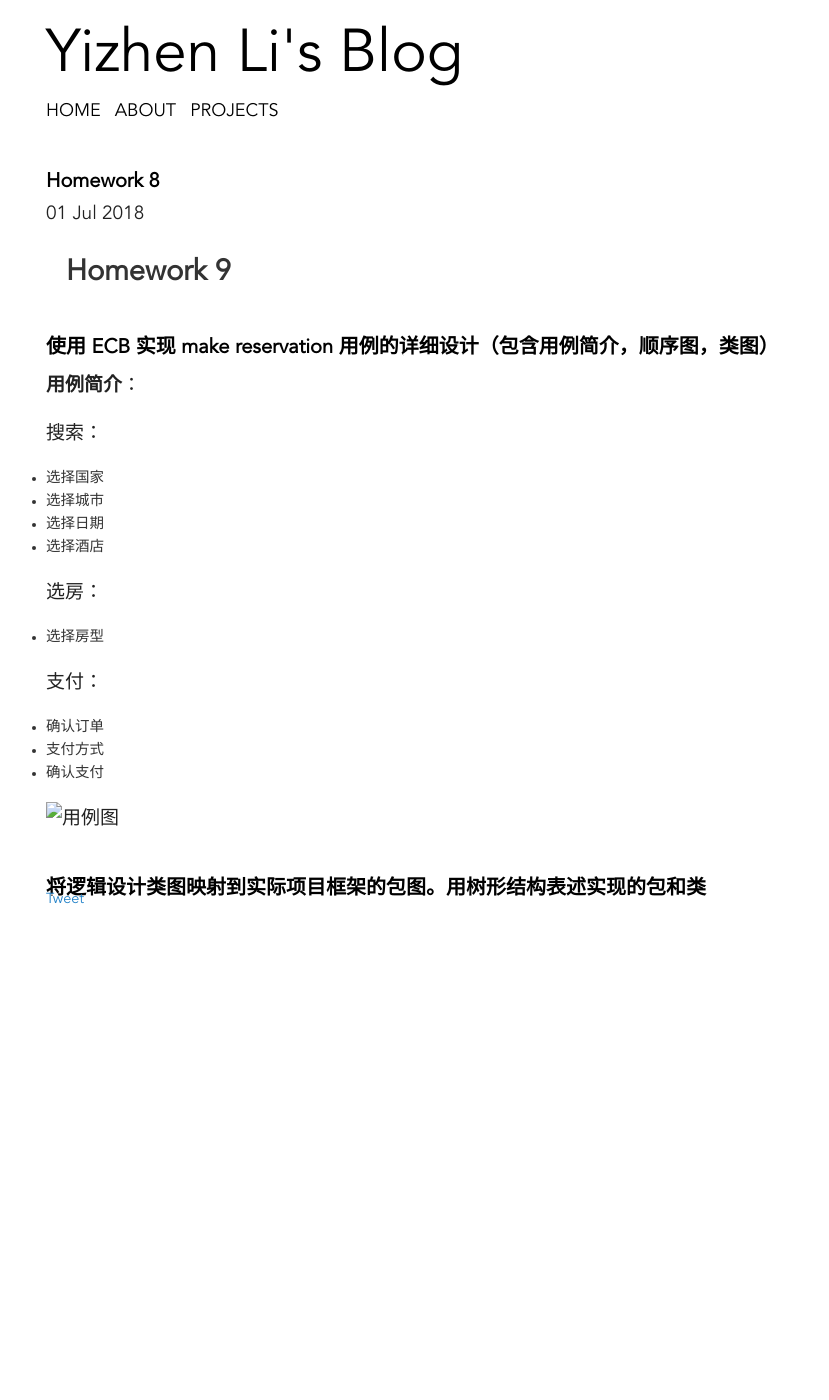
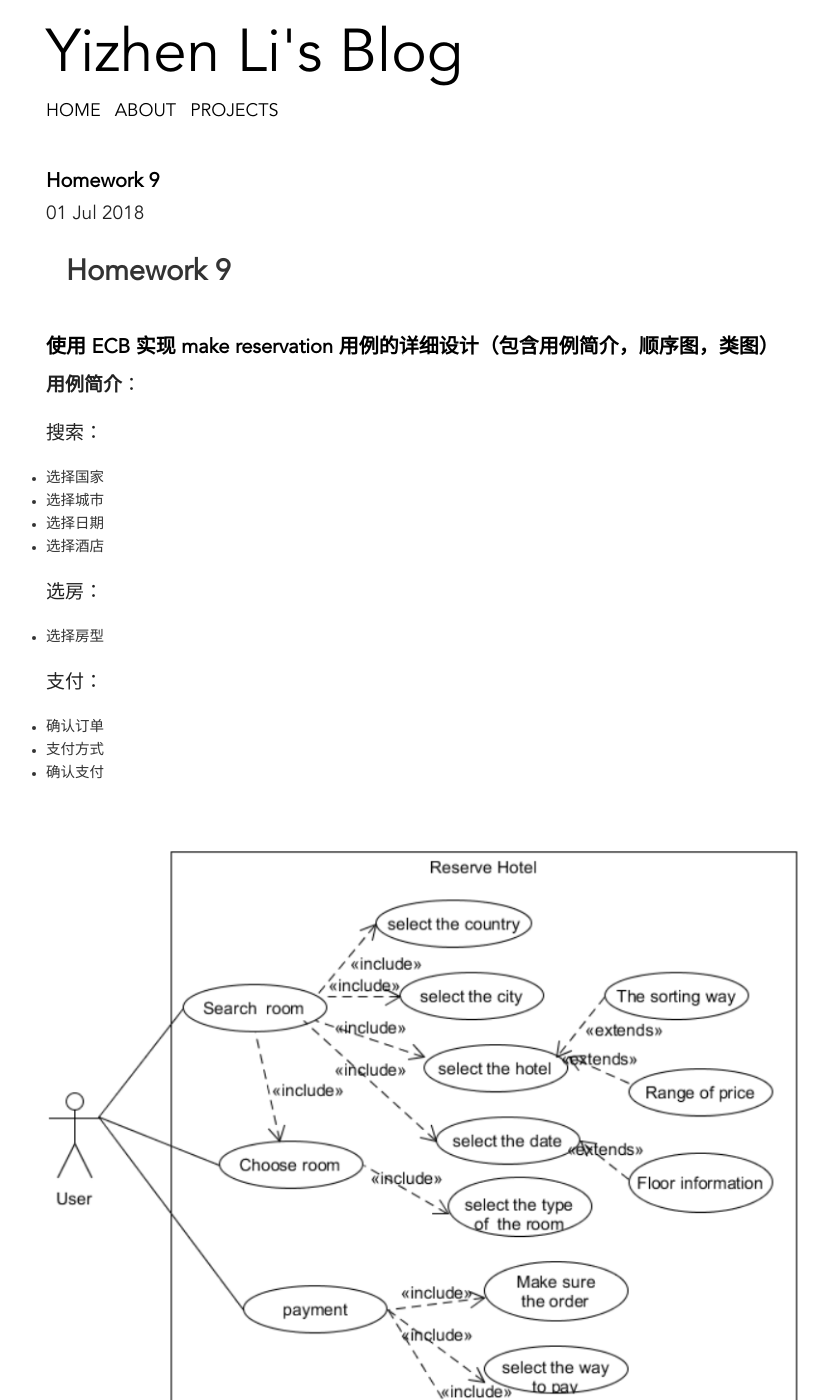
Before and after one commit to alexandrali3/alexandrali3.github.io, a Jekyll site: the page built from _posts/2018-07-01-homework9.md, in a window 1280 px wide and 1400 px high. Shown: the whole window, without its empty margins (210-1039 px from the left). Built offline with Jekyll 4.4.1, drawn with Linux system fonts in a browser that asks for light colours; comment, search, counter and statistics services are not loaded.

Commit message:
Modify hw9

```diff
--- a/_posts/2018-07-01-homework9.md
+++ b/_posts/2018-07-01-homework9.md
@@ -1,5 +1,5 @@
 ---
-title: "Homework 8"
+title: "Homework 9"
 layout: "post"
 permalink: "/2018/07/01/homework9.html"
 date: "2018-07-01"
@@ -35,7 +35,18 @@ author:
 - 支付方式
 - 确认支付
 
-![用例图](https://alexandrali3.github.io/alexandrali3.github.io/picture/homework9/3-layer-architecture.png)
+![用例图](https://alexandrali3.github.io/alexandrali3.github.io/picture/homework9/1.PNG)
+
+
+**顺序图**：
+
+![顺序图](https://alexandrali3.github.io/alexandrali3.github.io/picture/homework9/2.PNG)
+
+**类图**：
+
+![类图](https://alexandrali3.github.io/alexandrali3.github.io/picture/homework9/3.PNG)
 
 
 ## 将逻辑设计类图映射到实际项目框架的包图。用树形结构表述实现的包和类
+
+![树形结构](https://alexandrali3.github.io/alexandrali3.github.io/picture/homework9/4.PNG)
```
